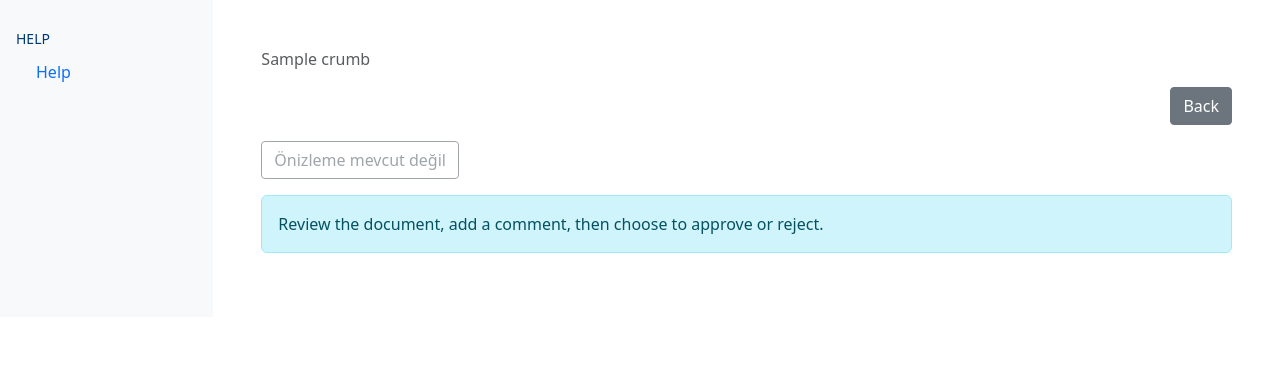
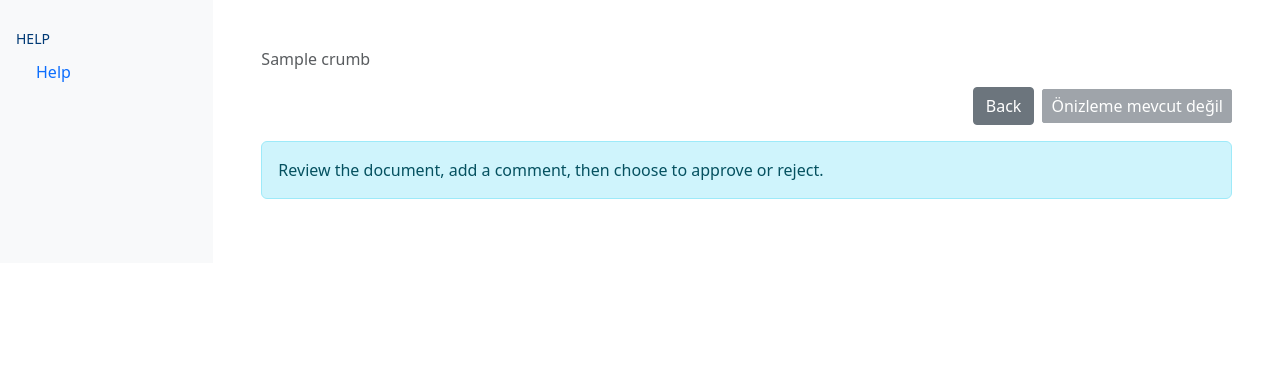
Before and after one commit to hihancioglu/baylan-kys, a Flask app: template portal/templates/approvals/detail.html in a window 1280 px wide. Shown: the part 57-428 px from the top of the page. Run offline with Flask 3, Linux system fonts and the light colour scheme; the template is opened without the code that fills it: most values are stand-ins (such as "Sample title", 1, 10 or a date in 2020); parts of the project's set-up code (start-up, migrations or seed data) failed here and were passed over; some libraries are stand-ins or nearby versions.

Commit message:
Move preview link to toolbar

```diff
--- a/portal/templates/approvals/detail.html
+++ b/portal/templates/approvals/detail.html
@@ -4,18 +4,14 @@
 <link rel="stylesheet" href="{{ url_for('static', filename='toolbar/toolbar.css') }}">
 <div class="toolbar" data-component="toolbar">
   <a class="btn btn-secondary" href="{{ url_for('approval_queue') }}">Back</a>
+  {% if preview %}
+  <a class="btn btn-primary" href="{{ preview.url }}" target="_blank">Preview (PDF)</a>
+  {% else %}
+  <button type="button" class="btn btn-secondary" disabled>Önizleme mevcut değil</button>
+  {% endif %}
 </div>
 <script type="module" src="{{ url_for('static', filename='toolbar/toolbar.js') }}"></script>
 {% endblock %}
 {% block content %}
-{% if preview %}
-<div class="mb-3">
-  <a href="{{ preview.url }}" target="_blank">Preview (PDF)</a>
-</div>
-{% else %}
-<div class="mb-3 preview-unavailable">
-  <button type="button" class="btn btn-outline-secondary" disabled>Önizleme mevcut değil</button>
-</div>
-{% endif %}
 <div class="alert alert-info mb-3">Review the document, add a comment, then choose to approve or reject.</div>
 {% endblock %}
```
